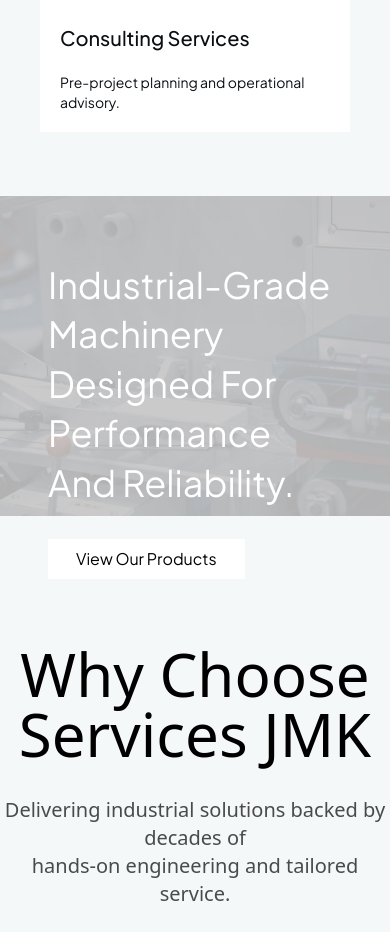
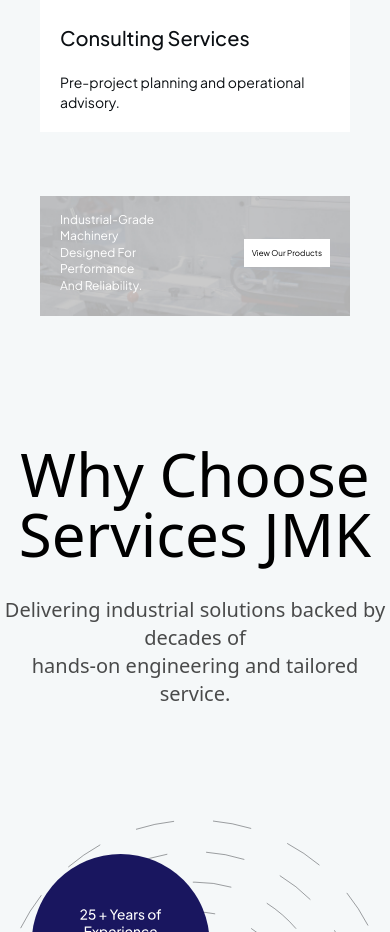
Before and after one commit to aeuribe/servicesjmk-new-frontend, a Next.js app: page / in a window 390 px wide. Shown: the part 2400-3332 px from the top of the page. Built offline with nearby package versions, Linux system fonts and the light colour scheme.

Commit message:
feat: add responsive design yo ProductsCTA section

```diff
--- a/src/features/home/components/CTASection/ProductsCTA.tsx
+++ b/src/features/home/components/CTASection/ProductsCTA.tsx
@@ -2,17 +2,17 @@
 
 const ProductsCTA = () => {
   return (
-    <div className="bg-[#F5F8F9] flex justify-center items-center pt-16 font-main">
+    <div className="bg-[#F5F8F9] flex justify-center items-center pt-16 font-main lg:px-0 md:px-10 px-10">
       <div
-        className="relative bg-cover bg-center bg-no-repeat w-full max-w-7xl h-80 px-12 py-16"
+        className="relative bg-cover bg-center bg-no-repeat w-full lg:max-w-7xl md:max-w-3xl sm:max-w-xl max-w-[320px] lg:mx-10 lg:h-80 md:h-60 sm:h-40 h-30 md:px-12 sm:px-7 px-5 md:py-16 sm:py-8 py-4"
         style={{ backgroundImage: "url('/product-cta-image.jpg')" }}
       >
-        <div className="flex justify-between items-center flex-wrap gap-8">
-          <h2 className="text-white text-4xl max-w-xl leading-snug">
+        <div className="flex justify-between items-center flex-wrap md:gap-8 gap-2">
+          <h2 className="text-white lg:text-4xl md:text-2xl sm:text-base text-xs sm:max-w-xl max-w-[100px] leading-snug">
             Industrial-Grade Machinery <br /> Designed For Performance <br />{" "}
             And Reliability.
           </h2>
-          <button className="bg-white text-black text-base px-7 py-2 transition duration-300 hover:bg-[#19165F] hover:text-white cursor-pointer">
+          <button className="bg-white text-black lg:text-base md:text-sm sm:text-xs text-[8px] lg:px-7 md:px-5 sm:px-3 px-2 py-2 transition duration-300 hover:bg-[#19165F] hover:text-white cursor-pointer">
             View Our Products
           </button>
         </div>
```
